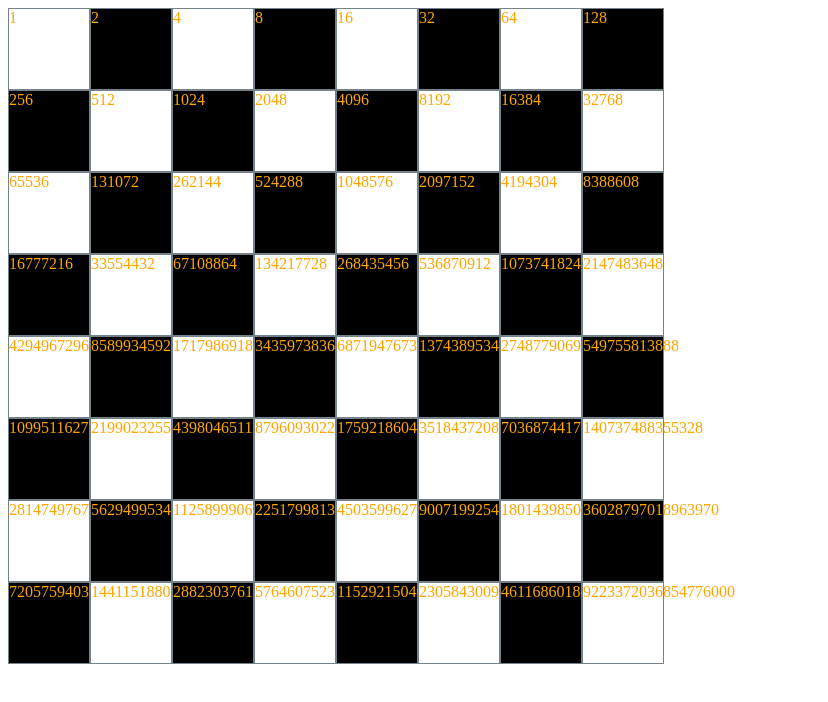
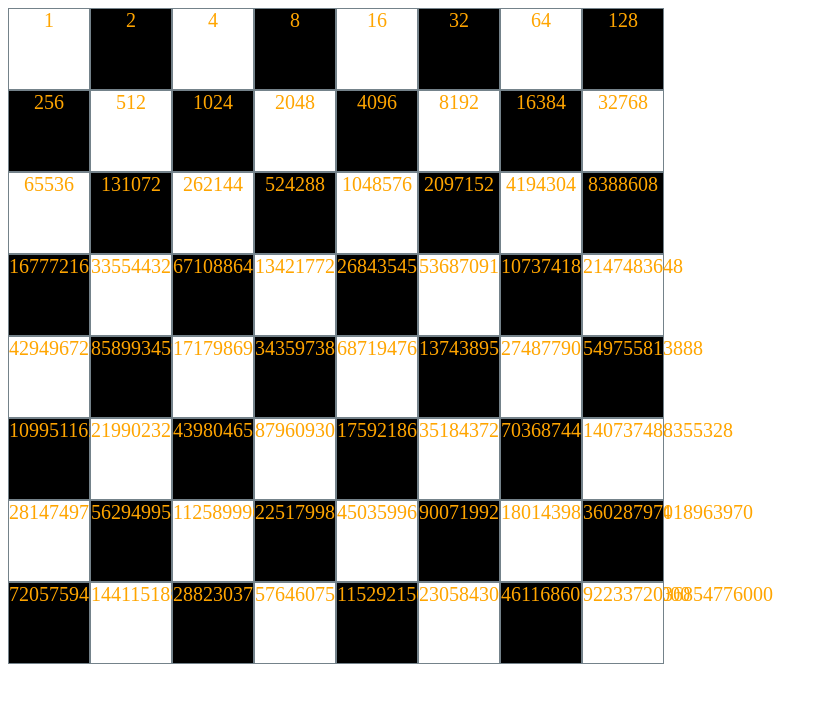
Before and after one commit to hejSalome/EIA2, a plain HTML site: page Aufgabe2/Schachbrett.html in a window 1280 px wide. Shown: the whole page, without its empty margins (0-828 px from the left). Drawn offline with Linux system fonts and the light colour scheme.

Commit message:
Update A2 CSS

```diff
--- a/Aufgabe2/Schachbrett.css
+++ b/Aufgabe2/Schachbrett.css
@@ -2,6 +2,9 @@
 .board {
 	height: 80px;
 	width: 80px;
+	margin: auto;
+	text-align: center;
+	font-size:15pt;
 	border: 1px solid #74828A;
 	float: left;
 	position: relative;
@@ -20,5 +23,5 @@
 
 
 .board:nth-Child(8n+1) {
-	clear: left;
+	clear: both;
 }
```
